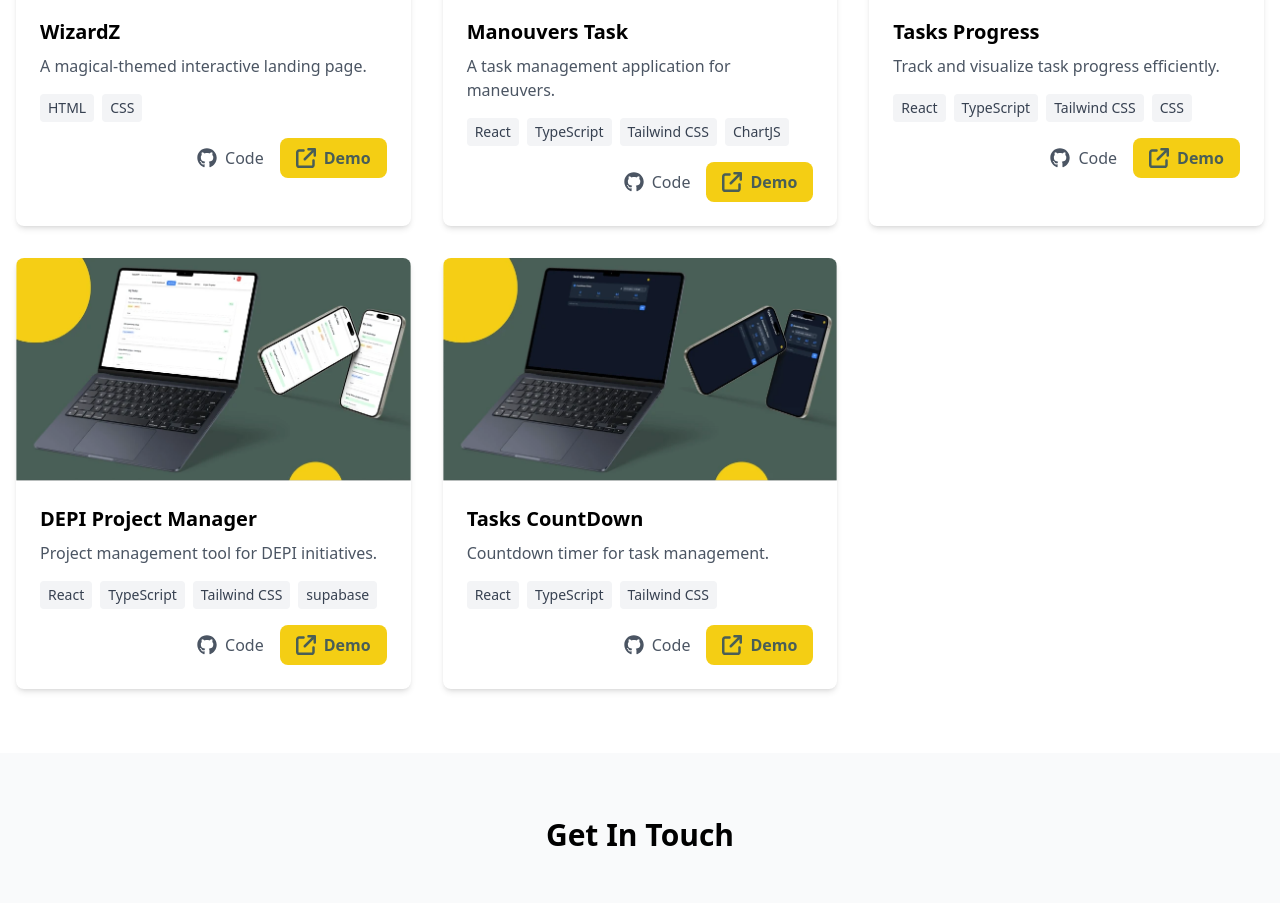
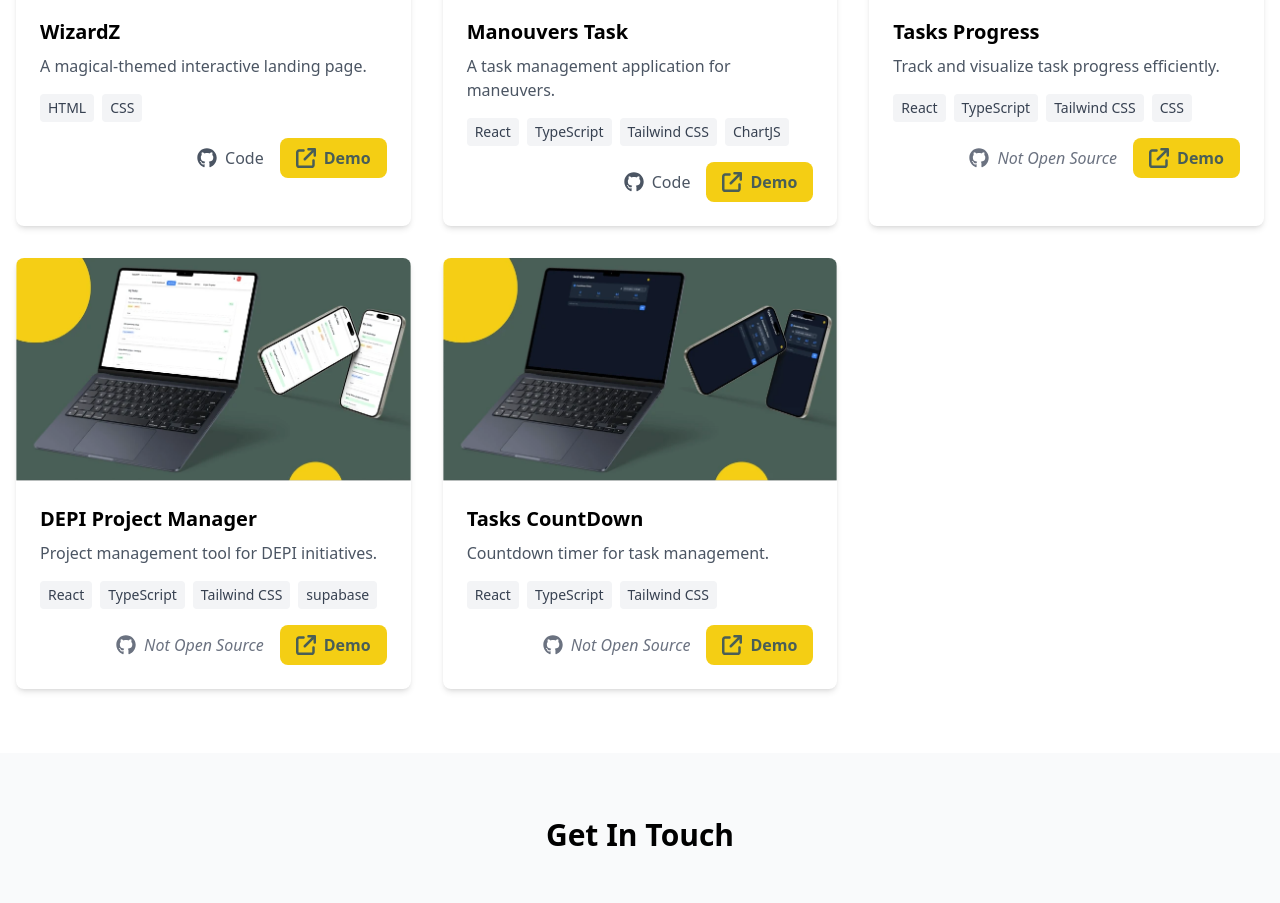
Before and after one commit to AhmedKhaledp-0/AhmedKhald-Portfolio, a React (Vite) app: page / in a window 1280 px wide. Shown: the part 2600-3503 px from the top of the page. Built offline with nearby package versions, Linux system fonts and the light colour scheme.

Commit message:
Adding Not Open Source

```diff
--- a/src/components/Projects/Projects.tsx
+++ b/src/components/Projects/Projects.tsx
@@ -32,15 +32,28 @@ const Projects = () => {
                   ))}
                 </ul>
                 <div className="flex justify-self-end self-end gap-4">
+                  {project.github === "NA" ? (
+                    <span className="text-gray-500 italic flex items-center gap-2">
+                      <FontAwesomeIcon
+                        icon={icons.github}
+                        className="h-5 w-5"
+                      />
+                      Not Open Source
+                    </span>
+                  ) : (
                     <a
                       href={project.github}
                       target="_blank"
                       rel="noopener noreferrer"
                       className="flex items-center gap-2 text-gray-600 hover:text-black transition-colors"
                     >
-                    <FontAwesomeIcon icon={icons.github} className="h-5 w-5" />
+                      <FontAwesomeIcon
+                        icon={icons.github}
+                        className="h-5 w-5"
+                      />
                       Code
                     </a>
+                  )}
                   <a
                     href={project.demo}
                     target="_blank"
```
Lines whose indentation alone changed are shown as unchanged.
